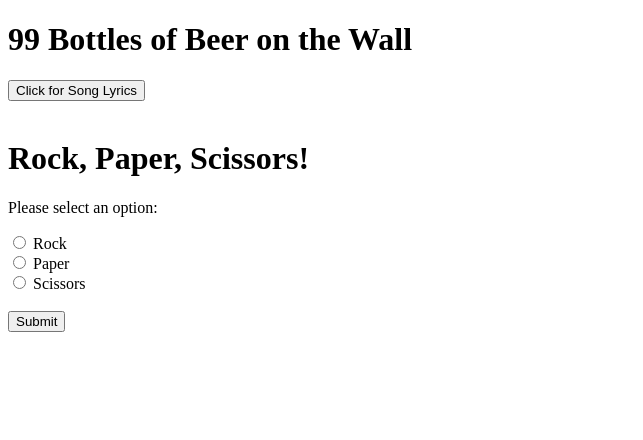
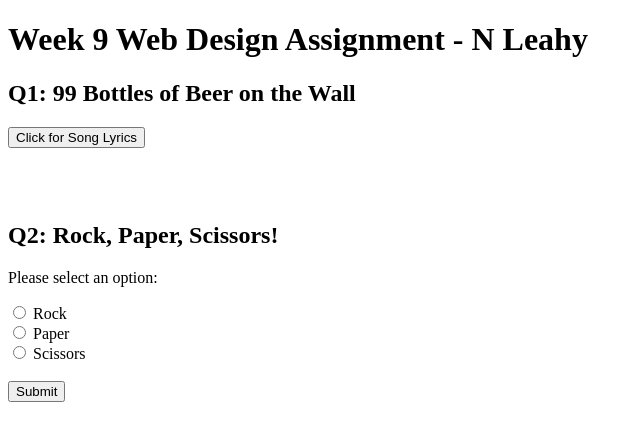
Before and after one commit to mnleahy/Week9WebDesignLab, a plain HTML site: page index.html in a window 1280 px wide. Shown: the whole page, without its empty margins (0-643 px from the left). Drawn offline with Linux system fonts and the light colour scheme.

Commit message:
Update index.html
Changes to heading h1 and h2

```diff
--- a/index.html
+++ b/index.html
@@ -4,18 +4,17 @@
         <meta charset="utf-8">
         <title>Week 9 Web Design Assignment</title>
     </head>
-
     <body>
         <script src="script.js"></script>
+        <h1>Week 9 Web Design Assignment - N Leahy</h1>
         <!--Question 1 - 99 Bottles of Beer-->
-        <h1>99 Bottles of Beer on the Wall</h1>
+        <h2>Q1: 99 Bottles of Beer on the Wall</h2>
         <button onclick="beerWallLyrics()">Click for Song Lyrics</button>
-        <br>
-        <br>
+        <br><br>
         <div id="bottles"></div>
-
+        <br><br>
         <!--Question 2 - Rock, Paper, Scissors-->
-        <h1>Rock, Paper, Scissors!</h1>
+        <h2>Q2: Rock, Paper, Scissors!</h2>
         <form id="rpsform" onsubmit="return false;">
             <p>Please select an option:</p>
         <input type="radio" name="game" id="formRps1" value="1">
```
